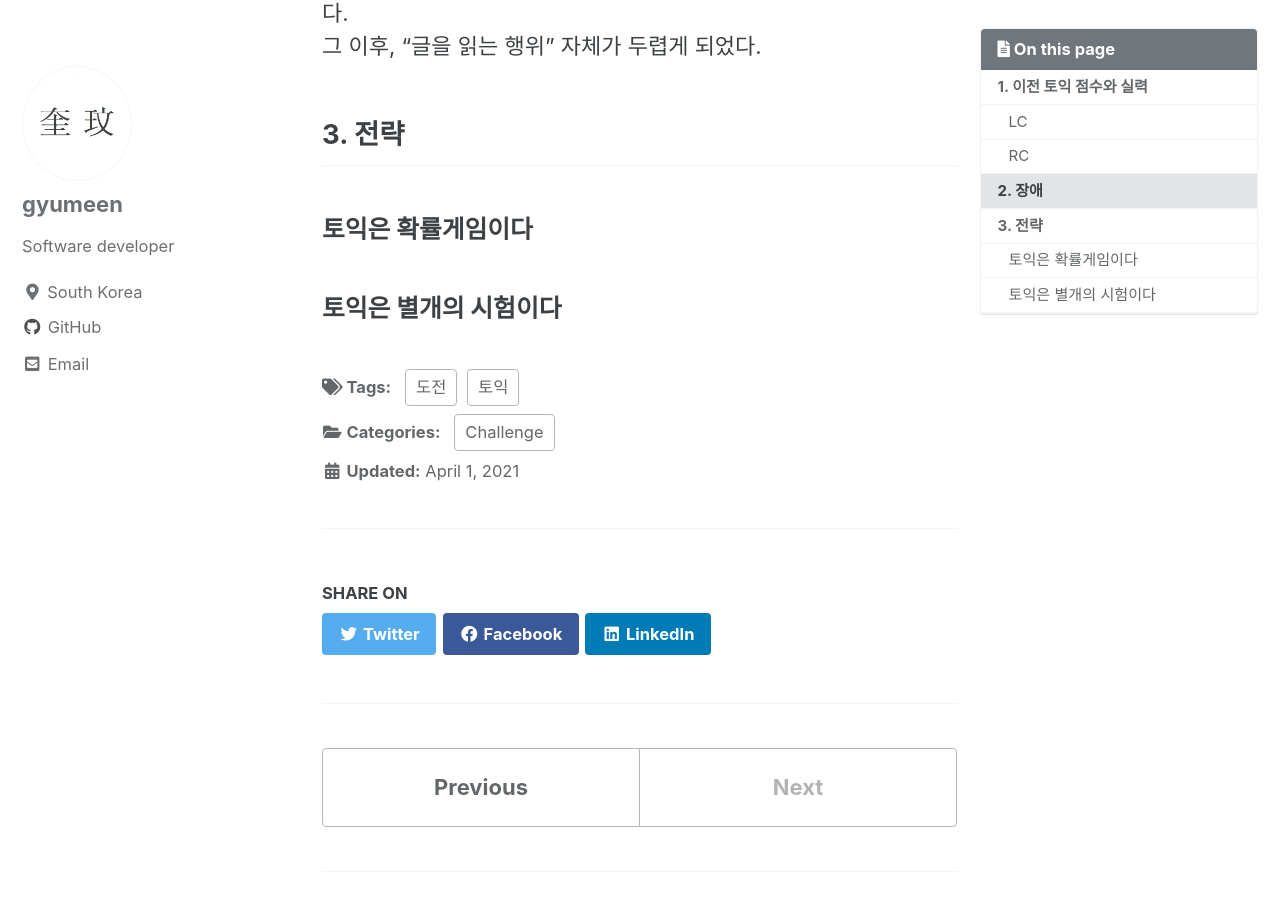
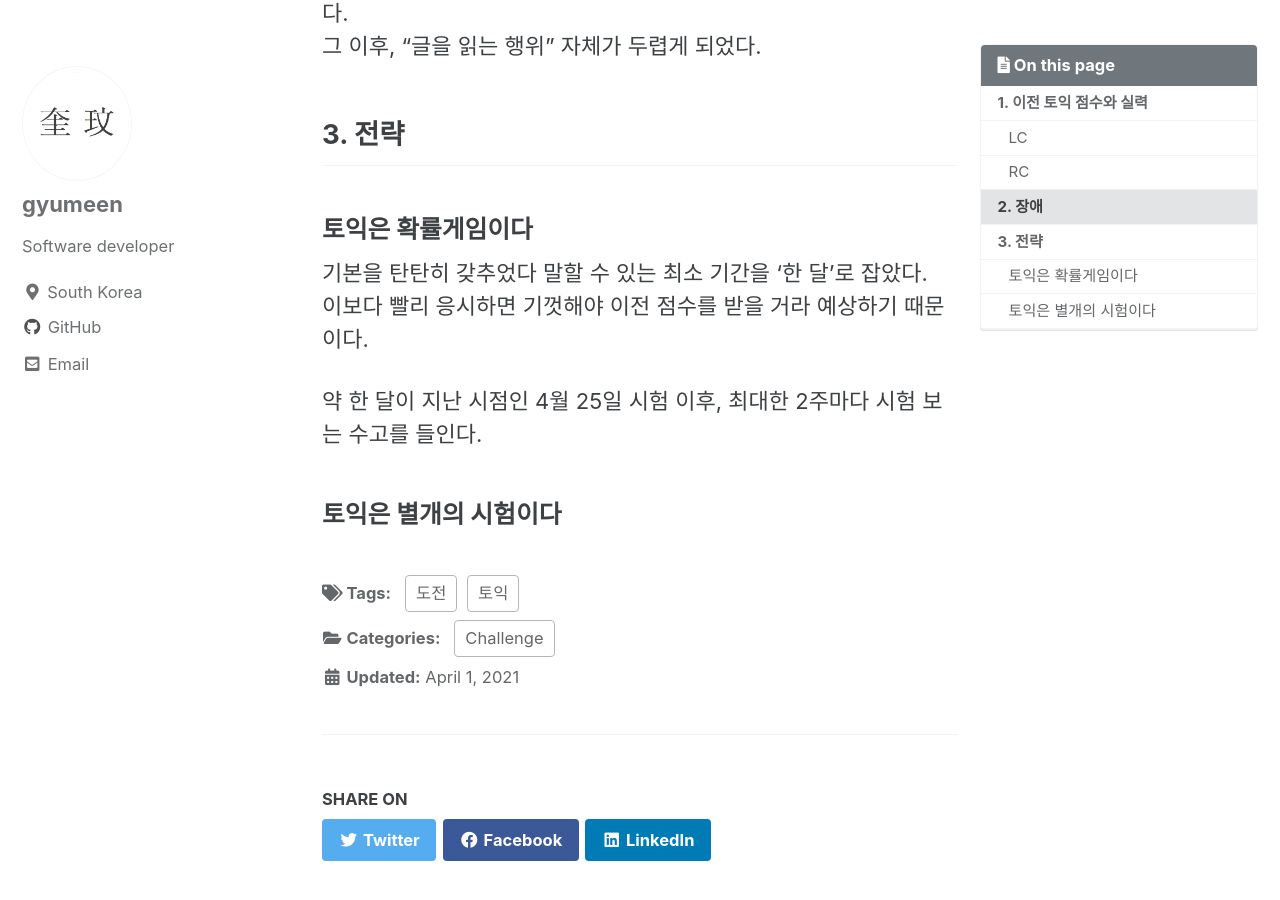
Before and after one commit to gyumeen/gyumeen.github.io, a Jekyll site: the page built from _posts/2021/Challenge/TOEIC/2021-04-01-[Toeic]1.md, in a window 1280 px wide and 900 px high, scrolled down 2272 px. Built offline with Jekyll 4.4.1, drawn with Linux system fonts in a browser that asks for light colours; cached includes are drawn as plain includes; comment, search, counter and statistics services are not loaded.

Commit message:
Update 2021-04-01-[Toeic]1.md

```diff
--- a/_posts/2021/Challenge/TOEIC/2021-04-01-[Toeic]1.md
+++ b/_posts/2021/Challenge/TOEIC/2021-04-01-[Toeic]1.md
@@ -62,4 +62,10 @@ RC의 경우, 시험칠 때마다 꾸준히 뒷 문제 최소 27개 ~ 33개를
 
 ### 토익은 확률게임이다
 
+기본을 탄탄히 갖추었다 말할 수 있는 최소 기간을 '한 달'로 잡았다.
+이보다 빨리 응시하면 기껏해야 이전 점수를 받을 거라 예상하기 때문이다.
+
+약 한 달이 지난 시점인 4월 25일 시험 이후, 최대한 2주마다 시험 보는 수고를 들인다.
+
+
 ### 토익은 별개의 시험이다
```
